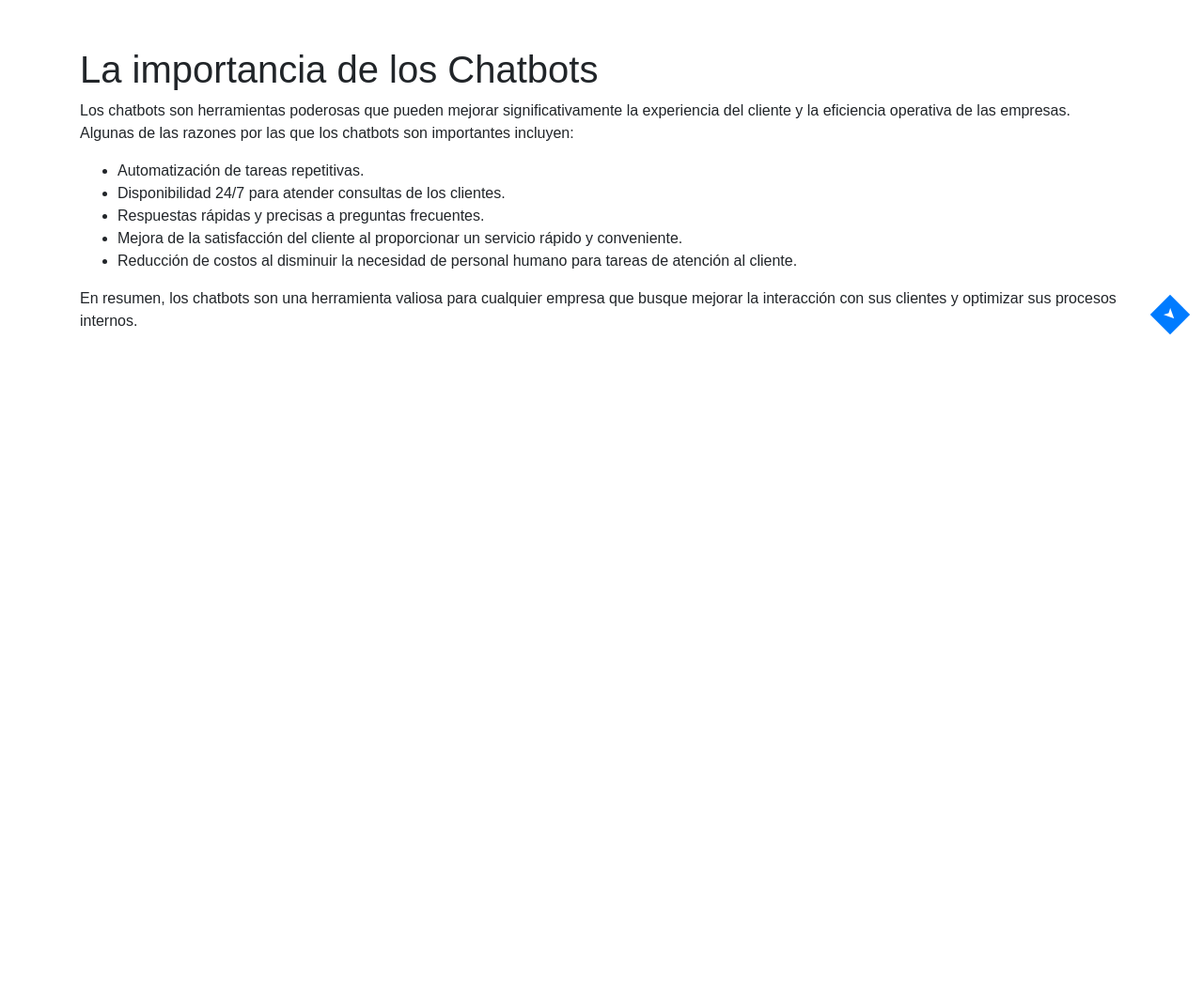
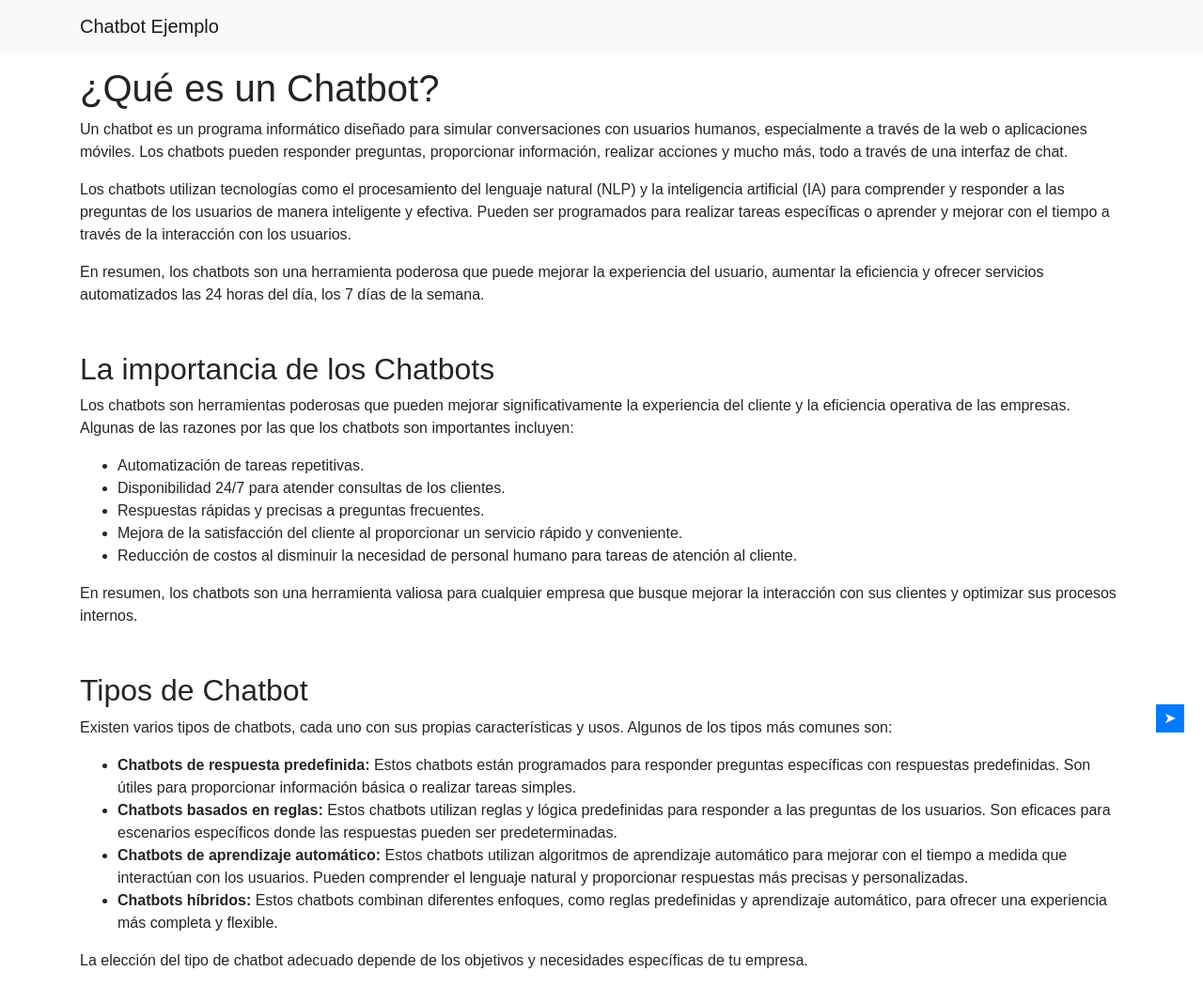
Before and after one commit to AsafArevir/chatbot, a plain HTML site: page index.html in a window 1280 px wide. Shown: the whole page at 94% size. Before the commit the page ends 800 px from the top, so only its background shows below. Drawn offline with nearby package versions, Linux system fonts and the light colour scheme.

Commit message:
Update index.html

```diff
--- a/index.html
+++ b/index.html
@@ -7,17 +7,18 @@
   <link rel="stylesheet" href="https://stackpath.bootstrapcdn.com/bootstrap/4.5.2/css/bootstrap.min.css">
   <style>
     body {
-      padding-top: 50px;
+      padding-top: 70px; /* Altura de la barra de navegación */
       font-family: Arial, sans-serif;
     }
     .chatbot-container {
-      position: relative;
+      position: fixed;
+      bottom: 20px;
+      right: 20px;
+    }
+    .navbar-brand {
+      margin-right: 40px; /* Espacio adicional para alinear la flecha */
     }
     .chatbot-arrow {
-      position: absolute;
-      bottom: 20px;
-      right: 20px;
-      transform: rotate(45deg);
       width: 30px;
       height: 30px;
       background-color: #007bff;
@@ -33,8 +34,22 @@
 </head>
 <body>
 
+  <nav class="navbar navbar-expand-lg navbar-light bg-light fixed-top">
+    <div class="container">
+      <a class="navbar-brand" href="#">Chatbot Ejemplo</a>
+      <!-- Agregar otros elementos de la navbar si es necesario -->
+    </div>
+  </nav>
+
   <div class="container">
-    <h1>La importancia de los Chatbots</h1>
+    <h1>¿Qué es un Chatbot?</h1>
+    <p>Un chatbot es un programa informático diseñado para simular conversaciones con usuarios humanos, especialmente a través de la web o aplicaciones móviles. Los chatbots pueden responder preguntas, proporcionar información, realizar acciones y mucho más, todo a través de una interfaz de chat.</p>
+    <p>Los chatbots utilizan tecnologías como el procesamiento del lenguaje natural (NLP) y la inteligencia artificial (IA) para comprender y responder a las preguntas de los usuarios de manera inteligente y efectiva. Pueden ser programados para realizar tareas específicas o aprender y mejorar con el tiempo a través de la interacción con los usuarios.</p>
+    <p>En resumen, los chatbots son una herramienta poderosa que puede mejorar la experiencia del usuario, aumentar la eficiencia y ofrecer servicios automatizados las 24 horas del día, los 7 días de la semana.</p>
+  </div>
+
+  <div class="container mt-5">
+    <h2>La importancia de los Chatbots</h2>
     <p>Los chatbots son herramientas poderosas que pueden mejorar significativamente la experiencia del cliente y la eficiencia operativa de las empresas. Algunas de las razones por las que los chatbots son importantes incluyen:</p>
     <ul>
       <li>Automatización de tareas repetitivas.</li>
@@ -44,6 +59,18 @@
       <li>Reducción de costos al disminuir la necesidad de personal humano para tareas de atención al cliente.</li>
     </ul>
     <p>En resumen, los chatbots son una herramienta valiosa para cualquier empresa que busque mejorar la interacción con sus clientes y optimizar sus procesos internos.</p>
+  </div>
+
+  <div class="container mt-5">
+    <h2>Tipos de Chatbot</h2>
+    <p>Existen varios tipos de chatbots, cada uno con sus propias características y usos. Algunos de los tipos más comunes son:</p>
+    <ul>
+      <li><strong>Chatbots de respuesta predefinida:</strong> Estos chatbots están programados para responder preguntas específicas con respuestas predefinidas. Son útiles para proporcionar información básica o realizar tareas simples.</li>
+      <li><strong>Chatbots basados en reglas:</strong> Estos chatbots utilizan reglas y lógica predefinidas para responder a las preguntas de los usuarios. Son eficaces para escenarios específicos donde las respuestas pueden ser predeterminadas.</li>
+      <li><strong>Chatbots de aprendizaje automático:</strong> Estos chatbots utilizan algoritmos de aprendizaje automático para mejorar con el tiempo a medida que interactúan con los usuarios. Pueden comprender el lenguaje natural y proporcionar respuestas más precisas y personalizadas.</li>
+      <li><strong>Chatbots híbridos:</strong> Estos chatbots combinan diferentes enfoques, como reglas predefinidas y aprendizaje automático, para ofrecer una experiencia más completa y flexible.</li>
+    </ul>
+    <p>La elección del tipo de chatbot adecuado depende de los objetivos y necesidades específicas de tu empresa.</p>
   </div>
 
   <div class="chatbot-container">
```
